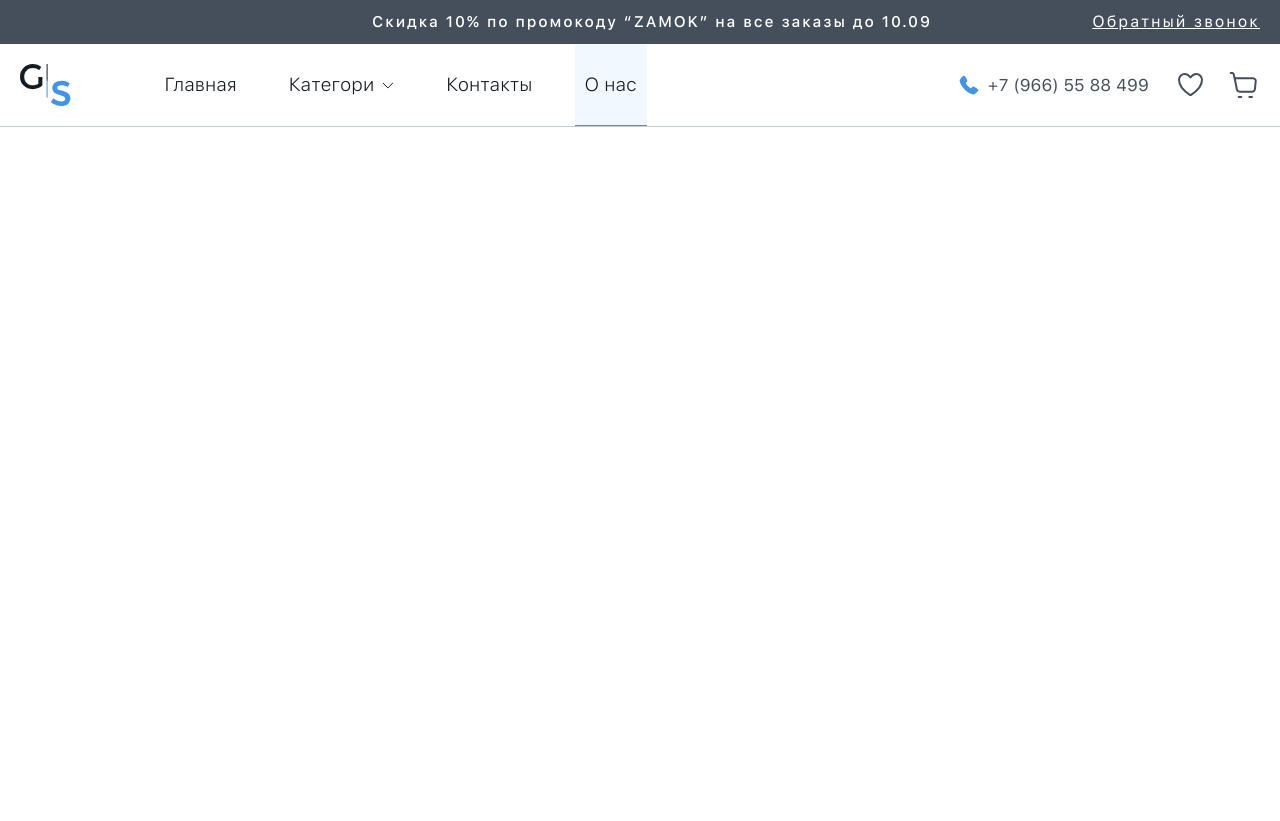
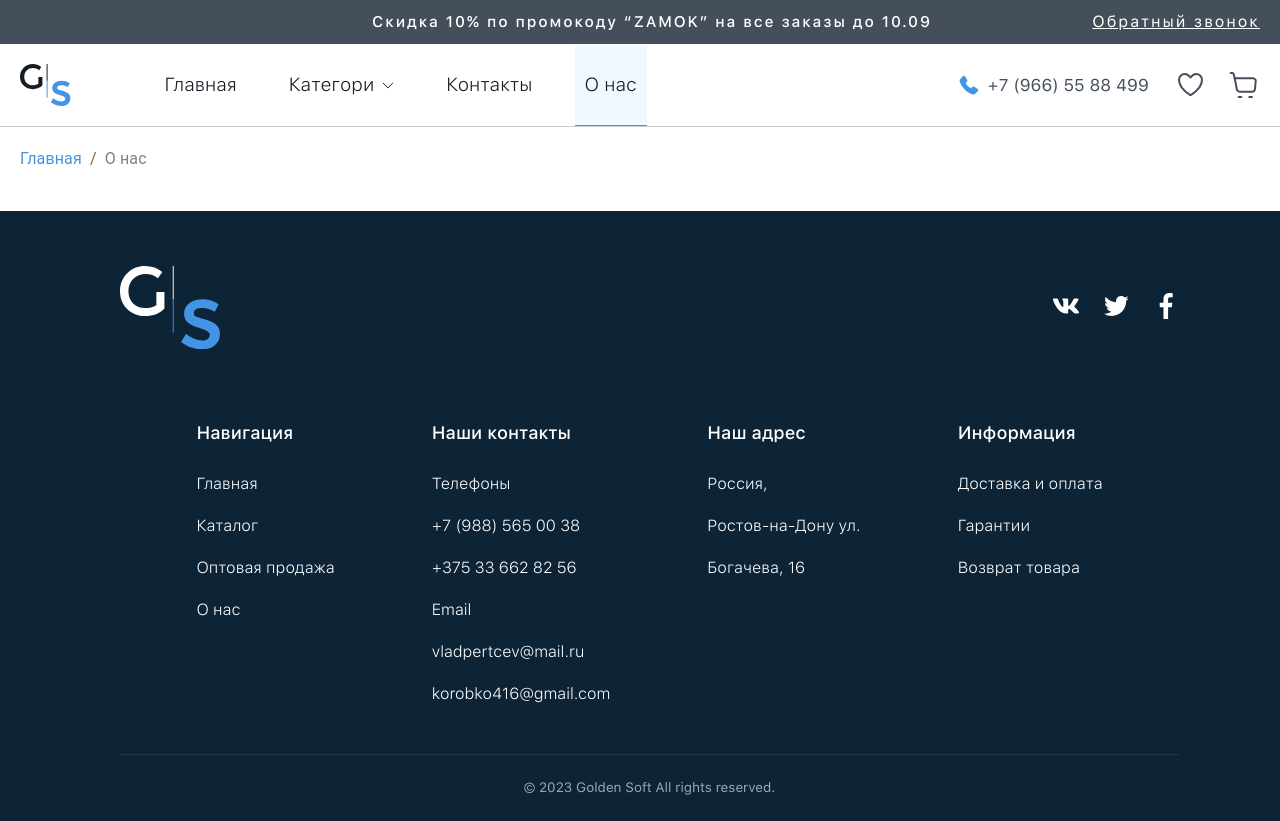
Before and after one commit to iamalidev/golden-soft, a React (Create React App) app: page /about-us in a window 1280 px wide. Before the commit the page ends 800 px from the top, so only its background shows below. Built offline with nearby package versions, Linux system fonts and the light colour scheme.

Commit message:
breadcrumbs and footer added to about us page

```diff
--- a/src/pages/AboutUs/index.jsx
+++ b/src/pages/AboutUs/index.jsx
@@ -1,8 +1,19 @@
 import React from "react";
+import BreadCrumbs from "../../components/BreadCrumbs";
+import { Container } from "../../components/Container/style";
+import Footer from "../../components/Footer";
 import Header from "../../components/Header";
 
 const AboutUs = () => {
-  return <Header />;
+  return (
+    <div>
+      <Header />
+      <Container>
+        <BreadCrumbs disableText={"О нас"} />
+      </Container>
+      <Footer />
+    </div>
+  );
 };
 
 export default AboutUs;
```
Also changed, not shown: src/components/Info/InfoTop/style.js (line endings or trailing spaces).
